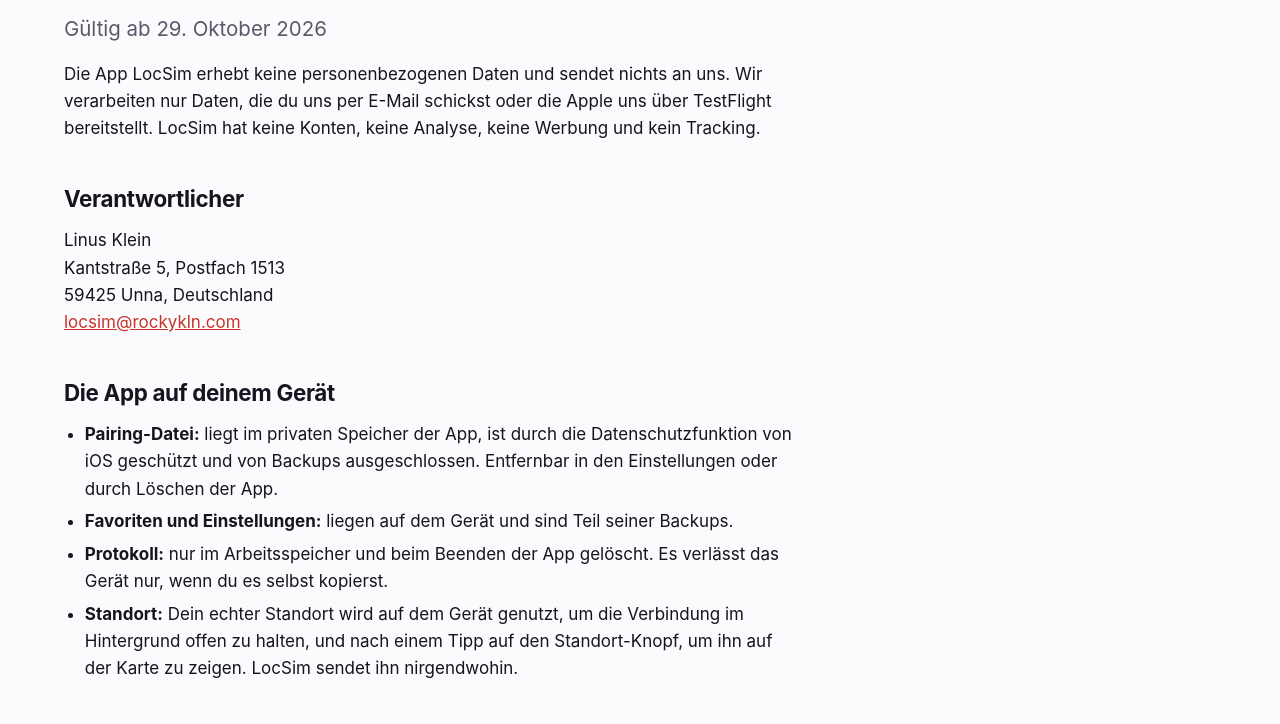
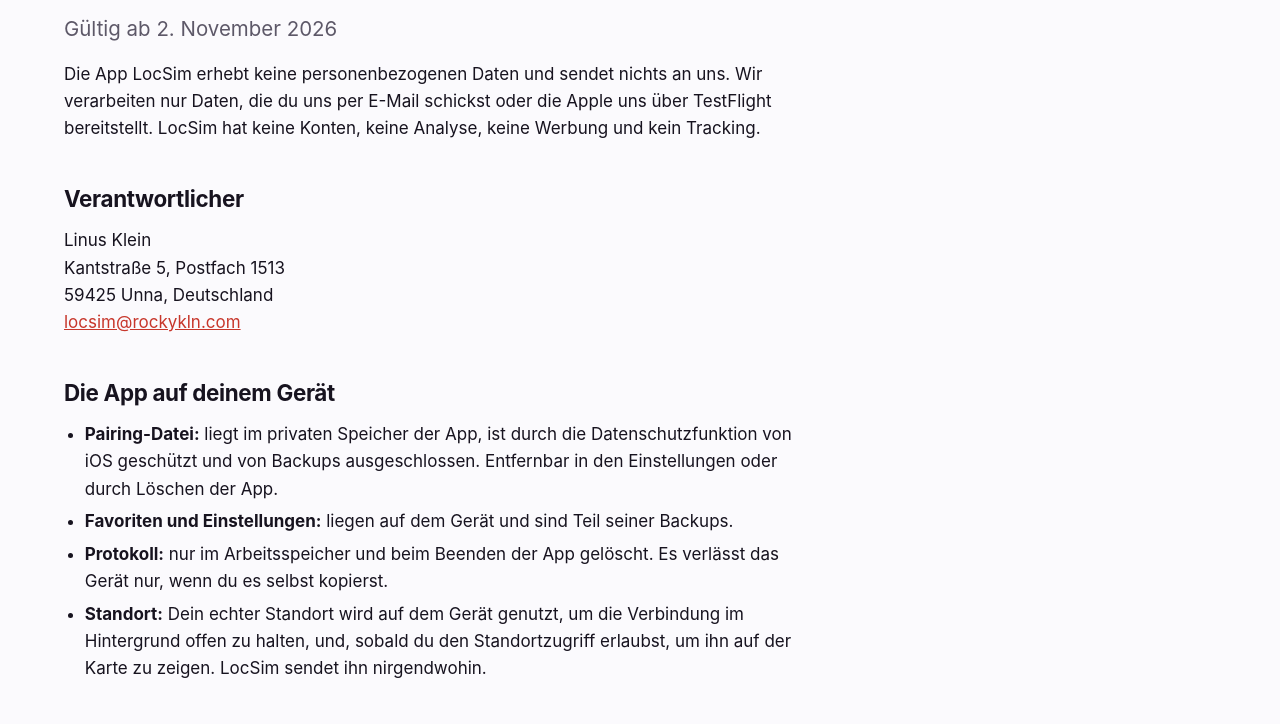
Before and after one commit to Rockykln/locsim, a plain HTML site: page site/public/de/privacy/index.html in a window 1280 px wide. Shown: the part 211-935 px from the top of the page. Drawn offline with Linux system fonts and the light colour scheme.

Commit message:
Website: setup and support updates, privacy update, unused mockups removed

```diff
--- a/site/public/de/privacy/index.html
+++ b/site/public/de/privacy/index.html
@@ -37,7 +37,7 @@
 </header>
 <main>
 <div class="doc wrap"><article><h1>Datenschutzerklärung</h1>
-<p class="lead">Gültig ab 29. Oktober 2026</p>
+<p class="lead">Gültig ab 2. November 2026</p>
 <p>Die App LocSim erhebt keine personenbezogenen Daten und sendet nichts an uns. Wir verarbeiten nur Daten, die du uns per E-Mail schickst oder die Apple uns über TestFlight bereitstellt. LocSim hat keine Konten, keine Analyse, keine Werbung und kein Tracking.</p>
 <h2 id="verantwortlicher">Verantwortlicher</h2>
 <address>Linus Klein<br>Kantstraße 5, Postfach 1513<br>59425 Unna, Deutschland<br><a href="mailto:locsim@rockykln.com">locsim@rockykln.com</a></address>
@@ -46,7 +46,7 @@
 <li><strong>Pairing-Datei:</strong> liegt im privaten Speicher der App, ist durch die Datenschutzfunktion von iOS geschützt und von Backups ausgeschlossen. Entfernbar in den Einstellungen oder durch Löschen der App.</li>
 <li><strong>Favoriten und Einstellungen:</strong> liegen auf dem Gerät und sind Teil seiner Backups.</li>
 <li><strong>Protokoll:</strong> nur im Arbeitsspeicher und beim Beenden der App gelöscht. Es verlässt das Gerät nur, wenn du es selbst kopierst.</li>
-<li><strong>Standort:</strong> Dein echter Standort wird auf dem Gerät genutzt, um die Verbindung im Hintergrund offen zu halten, und nach einem Tipp auf den Standort-Knopf, um ihn auf der Karte zu zeigen. LocSim sendet ihn nirgendwohin.</li>
+<li><strong>Standort:</strong> Dein echter Standort wird auf dem Gerät genutzt, um die Verbindung im Hintergrund offen zu halten, und, sobald du den Standortzugriff erlaubst, um ihn auf der Karte zu zeigen. LocSim sendet ihn nirgendwohin.</li>
 </ul>
 <h2 id="verbindungen-der-app">Verbindungen der App</h2>
 <p>Diese Verbindungen laufen direkt von deinem Gerät zum jeweiligen Anbieter. Wir haben darauf keinen Zugriff. Die Anbieter verarbeiten die Daten als eigene Verantwortliche nach ihren Datenschutzbestimmungen.</p>
```
Also changed, not shown: site/public/de/support/index.html (+1 -1 lines), site/public/privacy/index.html (+2 -2 lines), site/public/support/index.html (+1 -1 lines), site/public/img/1-map-de-dark.webp (deleted), site/public/img/1-map-de-light.webp (deleted), site/public/img/1-map-en-dark.webp (deleted), site/public/img/1-map-en-light.webp (deleted), site/public/img/2-search-de-dark.webp (deleted), site/public/img/2-search-de-light.webp (deleted), site/public/img/2-search-en-dark.webp (deleted), site/public/img/2-search-en-light.webp (deleted), site/public/img/3-favorites-de-dark.webp (deleted), site/public/img/3-favorites-de-light.webp (deleted), site/public/img/3-favorites-en-dark.webp (deleted), 1 more files, 1 other file.
